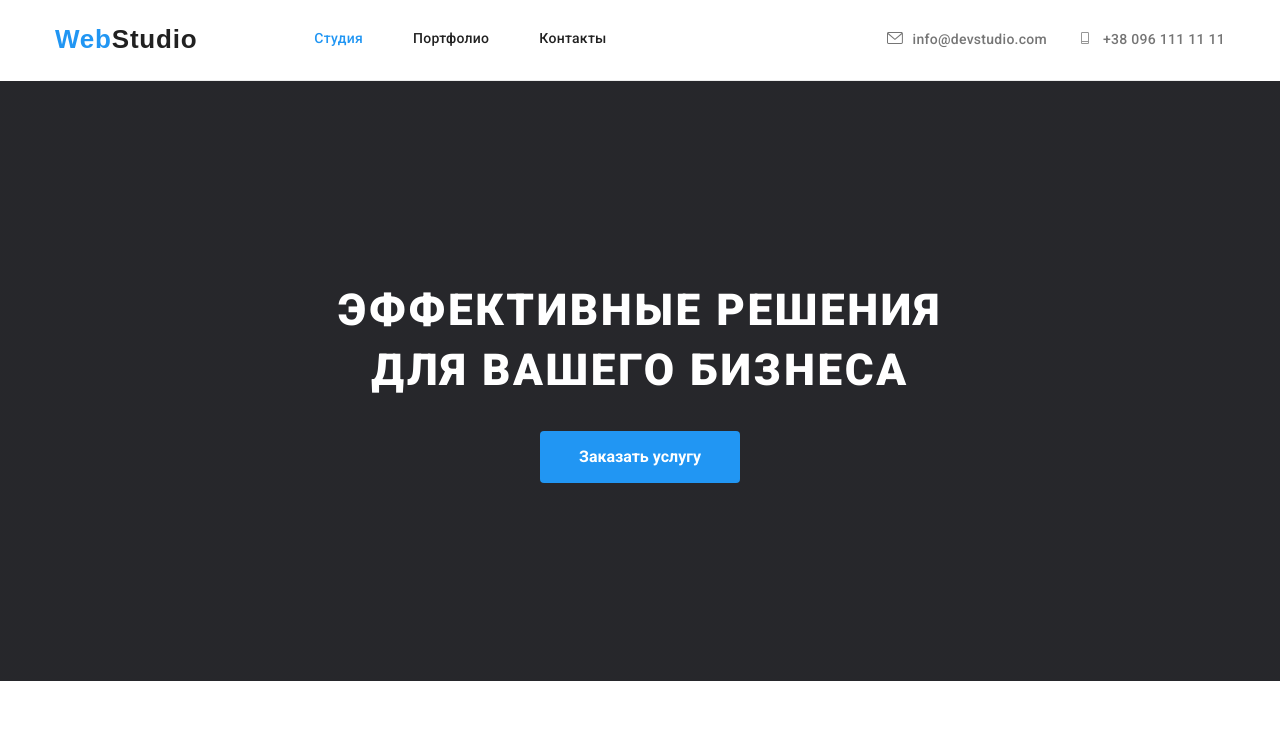
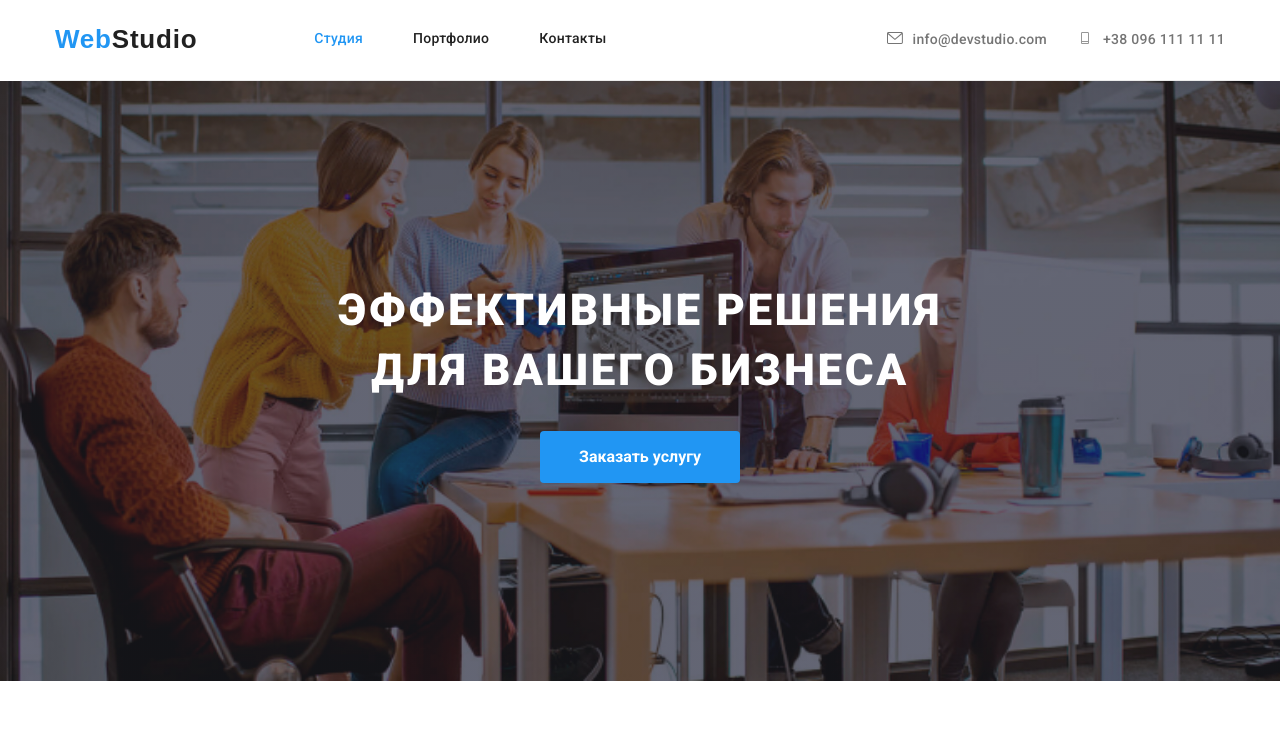
Before and after one commit to tetianaziatikova/goit-markup-hw-08, a plain HTML site: page index.html in a window 1280 px wide. Shown: the top 742 px of the page. Drawn offline with nearby package versions, Linux system fonts and the light colour scheme.

Commit message:
добавляет фото в герой

```diff
--- a/sass/layout/_hero.scss
+++ b/sass/layout/_hero.scss
@@ -52,7 +52,7 @@
     max-width: 1600px;
     height: 600px;
     text-align: center;
-    background-image: linear-gradient(to right, rgba(47, 48, 58, 0.4), rgba(47, 48, 58, 0.4)), url(../images/bg-desktop.png);
+    background-image: linear-gradient(to right, rgba(47, 48, 58, 0.4), rgba(47, 48, 58, 0.4)), url(../images/hero/bg-desktop.jpg);
     background-position: center;
   }
 
```
Also changed, not shown: css/main.css, css/main.min.css, 2 other files.
